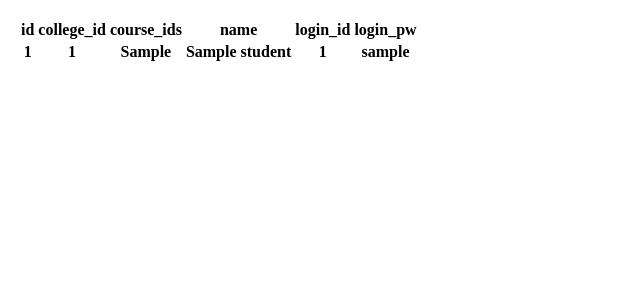
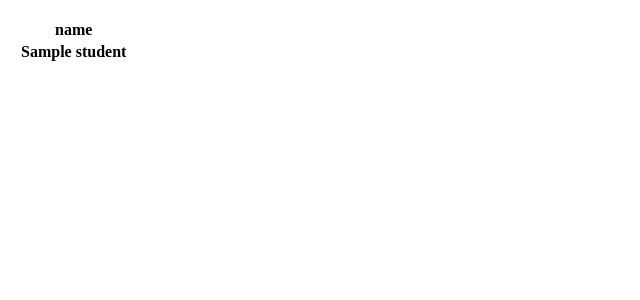
Before and after one commit to FunCoolDevelop/AssignNotification_Selenium, a Python web app: template django_server/crawlEngine/crawler/templates/index.html in a window 1280 px wide. Shown: the top 300 px of the page, without its empty margins (0-640 px from the left). Run offline with Jinja, Linux system fonts and the light colour scheme; the template is opened without the code that fills it: most values are stand-ins (such as "Sample title", 1, 10 or a date in 2020); lists and menus that the app fills with data are empty.

Commit message:
hotfix : index page

```diff
--- a/django_server/crawlEngine/crawler/templates/index.html
+++ b/django_server/crawlEngine/crawler/templates/index.html
@@ -1,20 +1,10 @@
 <table calss="table-contents" style="padding:10px">
     <tr>
-        <th>id</th>
-        <th>college_id</th>
-        <th>course_ids</th>
         <th>name</th>
-        <th>login_id</th>
-        <th>login_pw</th>
     </tr>
     {% for student in students %}
     <tr>
-        <th>{{student.id}}</th>
-        <th>{{student.college_id}}</th>
-        <th>{{student.course_ids}}</th>
         <th>{{student.name}}</th>
-        <th>{{student.login_id}}</th>
-        <th>{{student.login_pw}}</th>
     </tr>
     {%endfor%}
 </table>
```
